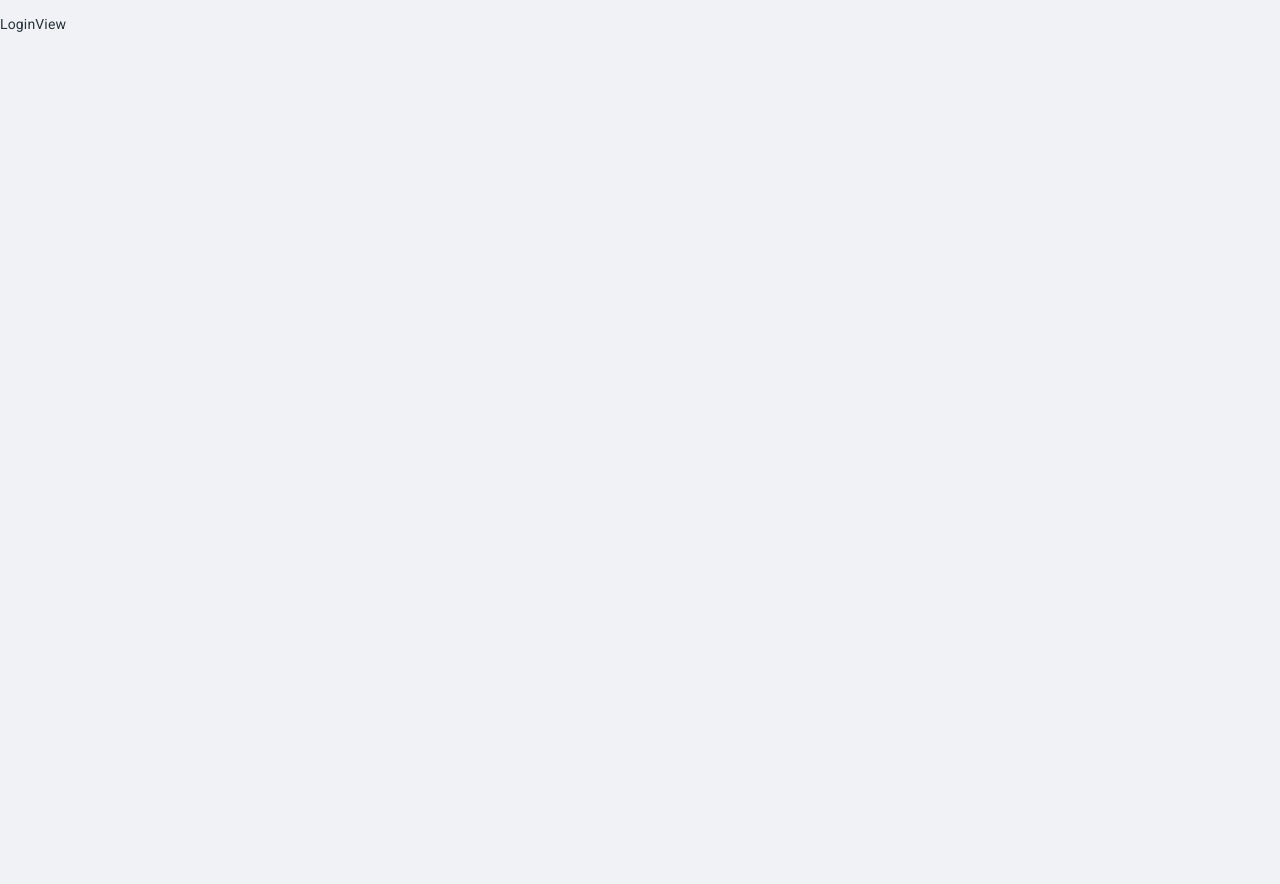
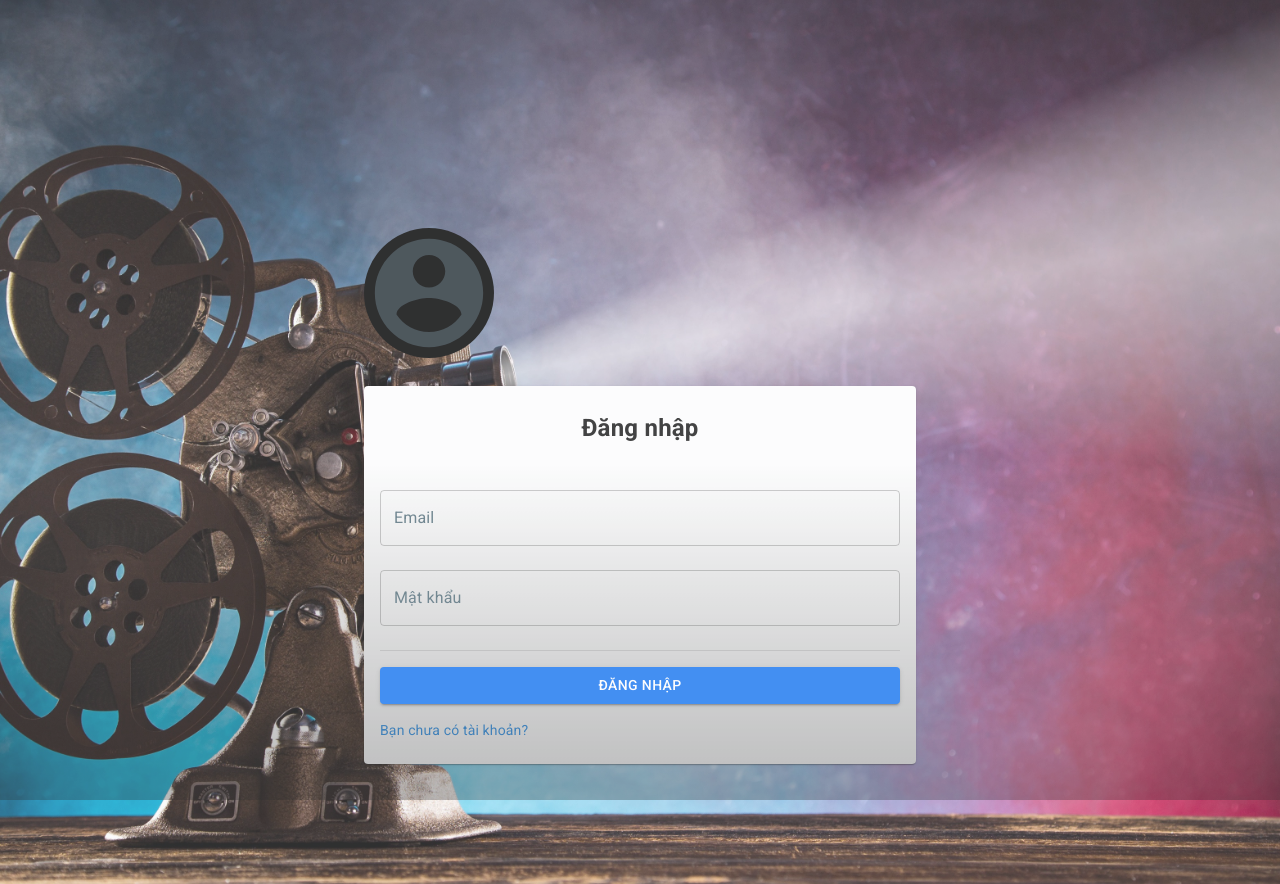
Before and after one commit to bachhs/flashticket-client, a React (Create React App) app: page /login in a window 1280 px wide. Before the commit the page ends 800 px from the top, so only its background shows below. Built offline with nearby package versions, Linux system fonts and the light colour scheme.

Commit message:
Update RegisterForm, Login form

```diff
--- a/package.json
+++ b/package.json
@@ -5,6 +5,7 @@
   "dependencies": {
     "@date-io/moment": "^1.3.13",
     "@material-ui/core": "^4.11.3",
+    "@material-ui/icons": "^4.11.2",
     "@material-ui/pickers": "^3.3.10",
     "@testing-library/jest-dom": "^5.11.4",
     "@testing-library/react": "^11.1.0",
--- a/src/Routes.js
+++ b/src/Routes.js
@@ -9,7 +9,7 @@ function Routes() {
         <Route
           exact
           path="/"
-          component={lazy(() => import('src/views/home'))}
+          component={lazy(() => import('src/views/Home'))}
         />
         <Route
           exact
--- a/src/views/auth/LoginView/index.js
+++ b/src/views/auth/LoginView/index.js
@@ -1,9 +1,118 @@
 import React from 'react';
+import {
+  Container,
+  makeStyles,
+  Typography,
+  Card,
+  CardContent,
+  Divider,
+  Link,
+  Box,
+  Button
+} from '@material-ui/core';
+import Page from 'src/components/Page';
+import AccountCircleRoundedIcon from '@material-ui/icons/AccountCircleRounded';
+import LoginForm from './LoginForm';
 
-function Login() {
+const useStyles = makeStyles((theme) => ({
+  bg: {
+    minHeight: '100vh',
+    background: 'rgba(255,255,255,0.2)',
+    backgroundImage: `url(${'/static/images/bgResgiter.jpg'})`,
+    backgroundSize: 'cover',
+    backgroundRepeat: 'no-repeat',
+    backgroundPosition: 'center',
+    opacity: '0.8',
+    '&:before': {
+      position: 'absolute',
+      content: '" "',
+      top: 0,
+      left: 0,
+      height: '100%',
+      width: '100%',
+      backgroundImage: 'linear-gradient(-180deg, rgba(0,0,0,0.00) 58%, rgba(0,0,0,0.32) 100%)'
+    }
+  },
+  root: {
+    justifyContent: 'center',
+    display: 'flex',
+    minHeight: '100%',
+    paddingBottom: 120,
+    paddingTop: 220,
+    [theme.breakpoints.down('sm')]: {
+      paddingTop: 100
+    },
+  },
+  Title: {
+    color: 'black',
+    opacity: 0.9,
+    fontWeight: 'bold',
+    fontSize: 24
+  },
+  button: {
+    color: '#ffffff',
+    opacity: 0.95
+  }
+}));
+
+function LoginView() {
+  const classes = useStyles();
   return (
-    <p>LoginView</p>
+    <div className={classes.bg}>
+      <Page className={classes.root}>
+        <Container maxWidth="sm">
+          <Box
+            mt={1}
+            mb={3.5}
+            display="flex"
+            justifyContent="center"
+            maxWidth={130}
+            style={{ backgroundColor: '#000000', borderRadius: 6000 }}
+          >
+            <AccountCircleRoundedIcon style={{ fontSize: 130 }} />
+          </Box>
+          <Card>
+            <CardContent>
+              <Box
+                mt={1}
+                mb={3.5}
+                display="flex"
+                justifyContent="center"
+                alignItems="center"
+              >
+                <Typography className={classes.Title}>
+                  Đăng nhập
+                </Typography>
+              </Box>
+              <Box>
+                <LoginForm />
+              </Box>
+              <Box my={2}>
+                <Divider />
+              </Box>
+              <Button
+                variant="contained"
+                color="secondary"
+                fullWidth
+              >
+                Đăng nhập
+              </Button>
+              <Box mt={2}>
+                <Typography
+                  variant="body2"
+                  color="textSecondary"
+                >
+                  <Link href="register">
+                    Bạn chưa có tài khoản?
+                  </Link>
+                </Typography>
+              </Box>
+            </CardContent>
+          </Card>
+        </Container>
+      </Page>
+    </div>
   );
 }
 
-export default Login;
+export default LoginView;
--- a/src/views/auth/RegisterView/RegisterForm.js
+++ b/src/views/auth/RegisterView/RegisterForm.js
@@ -5,7 +5,10 @@ import {
   TextField,
   Grid,
   Radio,
-  Box
+  Box,
+  FormControl,
+  FormLabel,
+  RadioGroup
 } from '@material-ui/core';
 import { Formik } from 'formik';
 import React from 'react';
@@ -96,6 +99,48 @@ function RegisterForm({ onSubmitSuccess, onSubmitFail, ...rest }) {
             margin="normal"
             variant="outlined"
           />
+          <Grid
+            container
+          >
+            <Grid
+              item
+              xs={12}
+              sm={8}
+            >
+              <KeyboardDatePicker
+                fullWidth
+                disableToolbar
+                variant="inline"
+                format="DD/MM/yyyy"
+                margin="normal"
+                id="date-picker-inline"
+                label="Ngày sinh"
+                value={values.birthday}
+                onChange={() => {}}
+                KeyboardButtonProps={{
+                  'aria-label': 'change date',
+                }}
+              />
+            </Grid>
+            <Grid
+              item
+              xs={12}
+              sm={4}
+              alignContent="center"
+              alignItems="center"
+            >
+              <Box mt={2.3} ml={2}>
+                <FormControl>
+                  <FormLabel>Gender</FormLabel>
+                  <RadioGroup row>
+                    <FormControlLabel value="end" control={<Radio color="primary" />} label="Nam" />
+                    <FormControlLabel value="end" control={<Radio color="primary" />} label="Nữ" />
+                  </RadioGroup>
+                </FormControl>
+
+              </Box>
+            </Grid>
+          </Grid>
           <TextField
             fullWidth
             name="phone"
@@ -134,37 +179,6 @@ function RegisterForm({ onSubmitSuccess, onSubmitFail, ...rest }) {
             variant="outlined"
             autoComplete="new-password"
           />
-          <Grid container>
-            <Grid
-              item
-              xs={8}
-              lg={8}
-            >
-              <KeyboardDatePicker
-                disableToolbar
-                variant="inline"
-                format="DD/MM/yyyy"
-                margin="normal"
-                id="date-picker-inline"
-                label="Ngày sinh"
-                value={values.birthday}
-                onChange={() => {}}
-                KeyboardButtonProps={{
-                  'aria-label': 'change date',
-                }}
-              />
-            </Grid>
-            <Grid
-              item
-              xs={4}
-              lg={4}
-            >
-              <Box>
-                <FormControlLabel value="end" control={<Radio color="primary" />} label="Nam" />
-                <FormControlLabel value="end" control={<Radio color="primary" />} label="Nữ" />
-              </Box>
-            </Grid>
-          </Grid>
         </form>
       )}
     </Formik>
--- a/src/views/auth/RegisterView/index.js
+++ b/src/views/auth/RegisterView/index.js
@@ -13,16 +13,27 @@ import {
 } from '@material-ui/core';
 import React from 'react';
 import Page from 'src/components/Page';
+import KeyboardBackspaceIcon from '@material-ui/icons/KeyboardBackspace';
 import RegisterForm from './RegisterForm';
 
 const useStyles = makeStyles(() => ({
   bg: {
     minHeight: '100vh',
-    backgroundImage: `url(${'/static/images/bgRes.jpg'})`,
+    background: 'rgba(255,255,255,0.2)',
+    backgroundImage: `url(${'/static/images/bgResgiter.jpg'})`,
     backgroundSize: 'cover',
     backgroundRepeat: 'no-repeat',
     backgroundPosition: 'center',
-    opacity: '0.8'
+    opacity: '0.8',
+    '&:before': {
+      position: 'absolute',
+      content: '" "',
+      top: 0,
+      left: 0,
+      height: '100%',
+      width: '100%',
+      backgroundImage: 'linear-gradient(-180deg, rgba(0,0,0,0.00) 58%, rgba(0,0,0,0.32) 100%)'
+    }
   },
   root: {
     justifyContent: 'center',
@@ -32,9 +43,14 @@ const useStyles = makeStyles(() => ({
     paddingTop: 80
   },
   Title: {
-    color: 'yellow',
-    fontFamily: '"Segoe UI"',
-    fontWeight: 'bold'
+    color: 'black',
+    opacity: 0.9,
+    fontWeight: 'bold',
+    fontSize: 24
+  },
+  button: {
+    color: '#ffffff',
+    opacity: 0.95
   }
 }));
 
@@ -44,8 +60,33 @@ function RegisterView() {
     <div className={classes.bg}>
       <Page className={classes.root}>
         <Container maxWidth="sm">
+          <Box
+            display="flex"
+            alignItems="center"
+            mb={1}
+          >
+            <Button
+              variant="outline"
+              color="secondary"
+              className={classes.button}
+              startIcon={<KeyboardBackspaceIcon />}
+            >
+              Trở về trang chủ
+            </Button>
+          </Box>
           <Card>
             <CardContent>
+              <Box
+                mt={1}
+                mb={3.5}
+                display="flex"
+                justifyContent="center"
+                alignItems="center"
+              >
+                <Typography className={classes.Title}>
+                  Tạo tài khoản FlashTicket của bạn
+                </Typography>
+              </Box>
               <Box>
                 <RegisterForm />
               </Box>
```
Also changed, not shown: public/static/images/bgResgiter.jpg (added), 1 other file (tests, documents, lock files or other folders).
